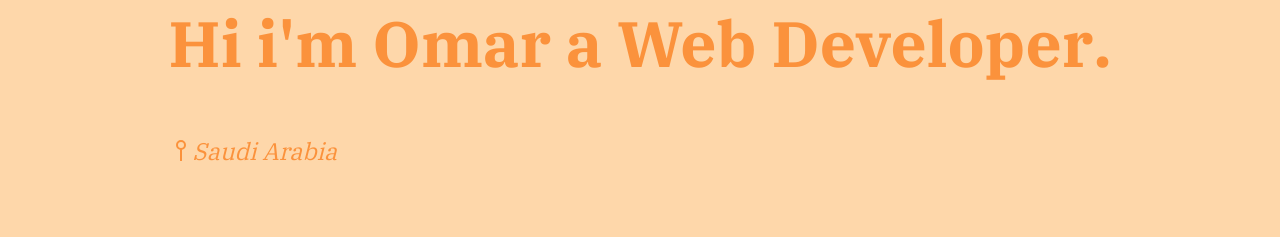
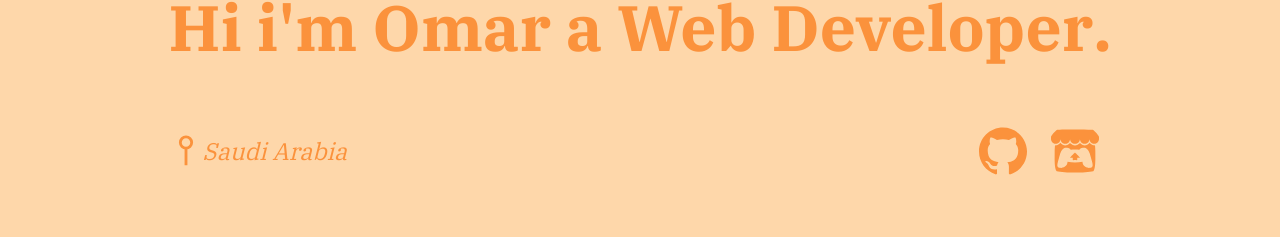
Before and after one commit to 3Marz/My-Portfolio, a React (Vite) app: page / in a window 1280 px wide. Shown: the part 269-506 px from the top of the page. Built offline with nearby package versions, Linux system fonts and the light colour scheme.

Commit message:
addded links

```diff
--- a/src/components/Header.tsx
+++ b/src/components/Header.tsx
@@ -1,4 +1,5 @@
 import { GrLocationPin } from "react-icons/gr"
+import { SiGithub, SiItchdotio } from "react-icons/si"
 
 export default function Header() {
 
@@ -7,7 +8,11 @@ export default function Header() {
 			<div>
 				<h1>Hi i'm Omar a <b className="hover-sweep sweep-dark">Web Developer</b>.</h1>
 				<div className="px-10 md:px-0 flex items-center justify-between gap-2 italic">
-					<div className="flex items-center"><GrLocationPin size={24}/>Saudi Arabia</div>
+					<div className="text-lg sm:text-2xl flex items-center"><GrLocationPin size={34}/>Saudi Arabia</div>
+					<div className="flex items-center">
+						<a className="hover:ring-4 link rounded-lg transition ring-orange-400 p-3" target="_blank" href="https://github.com/3Marz"><SiGithub className="size-8 md:size-12" /></a>
+						<a className="hover:ring-4 link rounded-lg transition ring-orange-400 p-3" target="_blank"href="https://3mar.itch.io/"><SiItchdotio	className="size-8 md:size-12" /></a>
+					</div>
 				</div>
 			</div>
 		</div>
```
